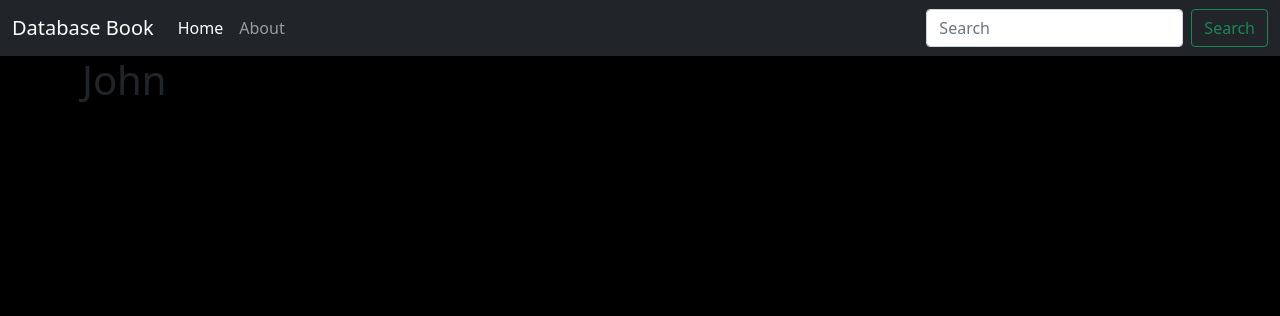
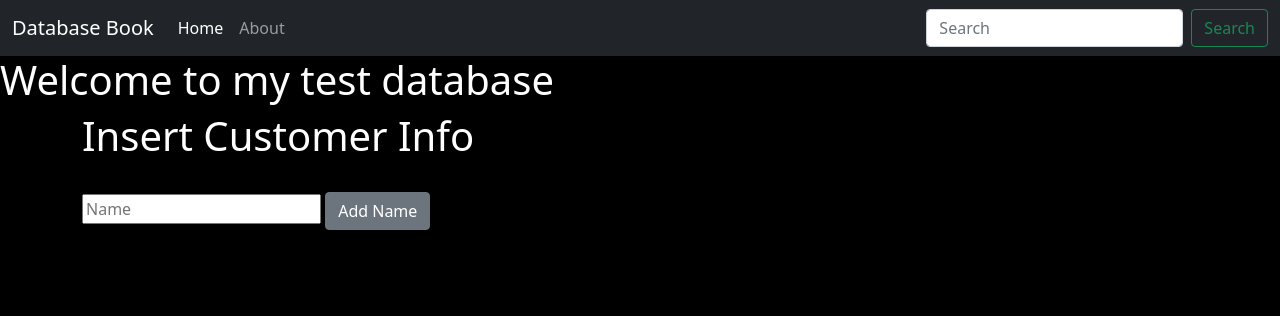
Before and after one commit to Splicid/Python-Webserver, a Flask app: page / in a window 1280 px wide. Shown: the top 316 px of the page. Run offline with Flask 2, Linux system fonts and the light colour scheme.

Commit message:
Updated with semi-working database

```diff
--- a/app.py
+++ b/app.py
@@ -1,4 +1,4 @@
-from flask import Flask, render_template, request
+from flask import Flask, render_template, request, redirect
 from werkzeug.wrappers import Request, Response
 from flask.helpers import url_for
 from flask_sqlalchemy import SQLAlchemy
@@ -20,11 +20,28 @@ class Friends(db.Model):
         return '<Name %r>' % self.id
 
 #Webpage Routes
+@app.route('/data', methods=['POST', 'GET'])
+def data():
+    title = "Database Book"
+
+    if request.method == "POST":
+        friend_name = request.form['name']
+        new_friend = Friends(name=friend_name)
+        #push
+        try:
+            db.session.add(new_friend)
+            db.session.commit()
+            return redirect('/data')
+        except:
+            return "There was an error adding to database"
+    else:
+        friends = Friends.query.order_by(Friends.date_created)
+        return render_template("data.html", title=title, friends=friends)
+
 @app.route('/')
 def index():
     title = "Database Book"
-    name = ["Luis", "John", "Sid"]
-    return render_template("./index.html", title=title, name=name)
+    return render_template("index.html", title=title)
 
 @app.route('/about')
 def about():
--- a/static/style.css
+++ b/static/style.css
@@ -1,3 +1,4 @@
 body{
     background-color: black;
+    color: white;
 }
--- /dev/null
+++ b/templates/base.html
@@ -0,0 +1,45 @@
+
+
+<!doctype html>
+<html lang="en">
+  <head>
+    <!-- Required meta tags -->
+    <meta charset="utf-8">
+    <meta name="viewport" content="width=device-width, initial-scale=1">
+    <script src="{{ url_for('static', filename='script.js') }}"></script>
+    <!-- Bootstrap CSS -->
+    <link href="https://cdn.jsdelivr.net/npm/bootstrap@5.0.1/dist/css/bootstrap.min.css" rel="stylesheet" integrity="sha384-+0n0xVW2eSR5OomGNYDnhzAbDsOXxcvSN1TPprVMTNDbiYZCxYbOOl7+AMvyTG2x" crossorigin="anonymous">
+    <link rel="stylesheet" type="text/css" href="{{ url_for('static', filename='style.css')}}">
+    <title>{{ title }}</title>
+  </head>
+  <body>
+    <nav class="navbar navbar-expand-lg navbar-dark bg-dark">
+        <div class="container-fluid">
+          <a class="navbar-brand" href="#">Database Book</a>
+          <button class="navbar-toggler" type="button" data-bs-toggle="collapse" data-bs-target="#navbarSupportedContent" aria-controls="navbarSupportedContent" aria-expanded="false" aria-label="Toggle navigation">
+            <span class="navbar-toggler-icon"></span>
+          </button>
+          <div class="collapse navbar-collapse" id="navbarSupportedContent">
+            <ul class="navbar-nav me-auto mb-2 mb-lg-0">
+              <li class="nav-item">
+                <a class="nav-link active" aria-current="page" href="#">Home</a>
+              </li>
+              <li class="nav-item">
+                <a class="nav-link" href="/about">About</a>
+              </li>
+            </ul>
+            <form class="d-flex">
+              <input class="form-control me-2" type="search" placeholder="Search" aria-label="Search">
+              <button class="btn btn-outline-success" type="submit">Search</button>
+            </form>
+          </div>
+        </div>
+      </nav>
+      <h1> {% block title %} GENET {% endblock %} </h1>
+      <script src="https://cdn.jsdelivr.net/npm/bootstrap@5.0.1/dist/js/bootstrap.bundle.min.js" integrity="sha384-gtEjrD/SeCtmISkJkNUaaKMoLD0//ElJ19smozuHV6z3Iehds+3Ulb9Bn9Plx0x4" crossorigin="anonymous"></script>
+
+    </body>
+  </html>
+
+{% block content %}
+{% endblock %}
--- a/templates/index.html
+++ b/templates/index.html
@@ -1,45 +1,20 @@
-<!doctype html>
-<html lang="en">
-  <head>
-    <!-- Required meta tags -->
-    <meta charset="utf-8">
-    <meta name="viewport" content="width=device-width, initial-scale=1">
-    <script src="{{ url_for('static', filename='script.js') }}"></script>
-    <!-- Bootstrap CSS -->
-    <link href="https://cdn.jsdelivr.net/npm/bootstrap@5.0.1/dist/css/bootstrap.min.css" rel="stylesheet" integrity="sha384-+0n0xVW2eSR5OomGNYDnhzAbDsOXxcvSN1TPprVMTNDbiYZCxYbOOl7+AMvyTG2x" crossorigin="anonymous">
-    <link rel="stylesheet" type="text/css" href="{{ url_for('static', filename='style.css')}}">
-    <title>{{ title }}</title>
-  </head>
-  <body>
-    <nav class="navbar navbar-expand-lg navbar-dark bg-dark">
-        <div class="container-fluid">
-          <a class="navbar-brand" href="#">Database Book</a>
-          <button class="navbar-toggler" type="button" data-bs-toggle="collapse" data-bs-target="#navbarSupportedContent" aria-controls="navbarSupportedContent" aria-expanded="false" aria-label="Toggle navigation">
-            <span class="navbar-toggler-icon"></span>
-          </button>
-          <div class="collapse navbar-collapse" id="navbarSupportedContent">
-            <ul class="navbar-nav me-auto mb-2 mb-lg-0">
-              <li class="nav-item">
-                <a class="nav-link active" aria-current="page" href="#">Home</a>
-              </li>
-              <li class="nav-item">
-                <a class="nav-link" href="/about">About</a>
-              </li>
-            </ul>
-            <form class="d-flex">
-              <input class="form-control me-2" type="search" placeholder="Search" aria-label="Search">
-              <button class="btn btn-outline-success" type="submit">Search</button>
-            </form>
-          </div>
-        </div>
-      </nav>
+{% extends 'base.html'%}
+{% block title %} Welcome to my test database {% endblock %}
 
+{% block content %}
       <div class="container">
-          <h1>{{ name[1] }}</h1>
+          <h1>Insert Customer Info</h1>
+          <br/>
+          <form action="/data" METHOD="POST">
+            <input type="text" placeholder="Name" name="name">
+            <input type="submit" value="Add Name" class="btn btn-secondary">
+          </form>
+
       </div>
-
-
-    <script src="https://cdn.jsdelivr.net/npm/bootstrap@5.0.1/dist/js/bootstrap.bundle.min.js" integrity="sha384-gtEjrD/SeCtmISkJkNUaaKMoLD0//ElJ19smozuHV6z3Iehds+3Ulb9Bn9Plx0x4" crossorigin="anonymous"></script>
-
-  </body>
-</html>
+      <br>
+      {% for friend in friends %}
+        <h1>
+          {{ friend.name}}
+        </h1>
+      {% endfor %}
+{% endblock %}
```
Also changed, not shown: templates/about.html (+15 -29 lines), templates/data.html (+19 -0 lines), data.db.
